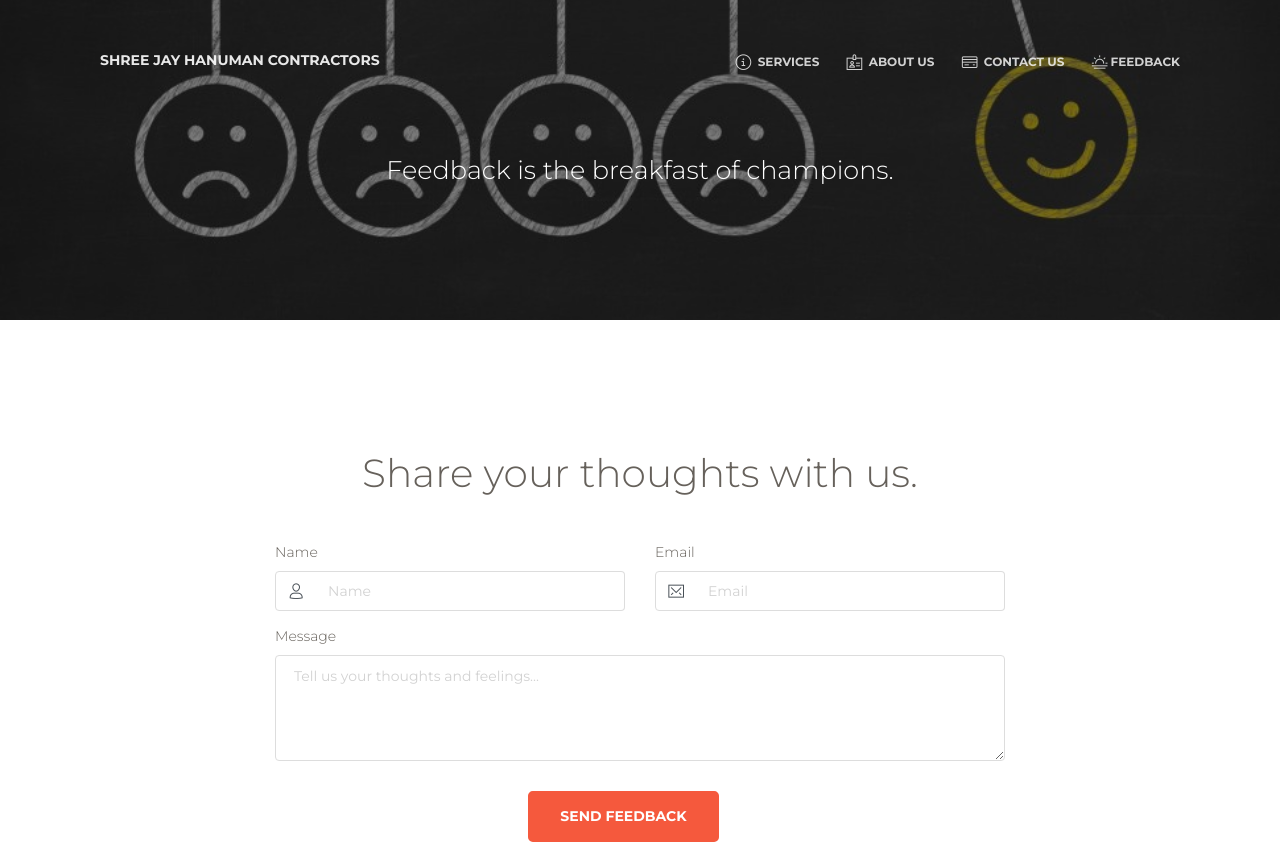
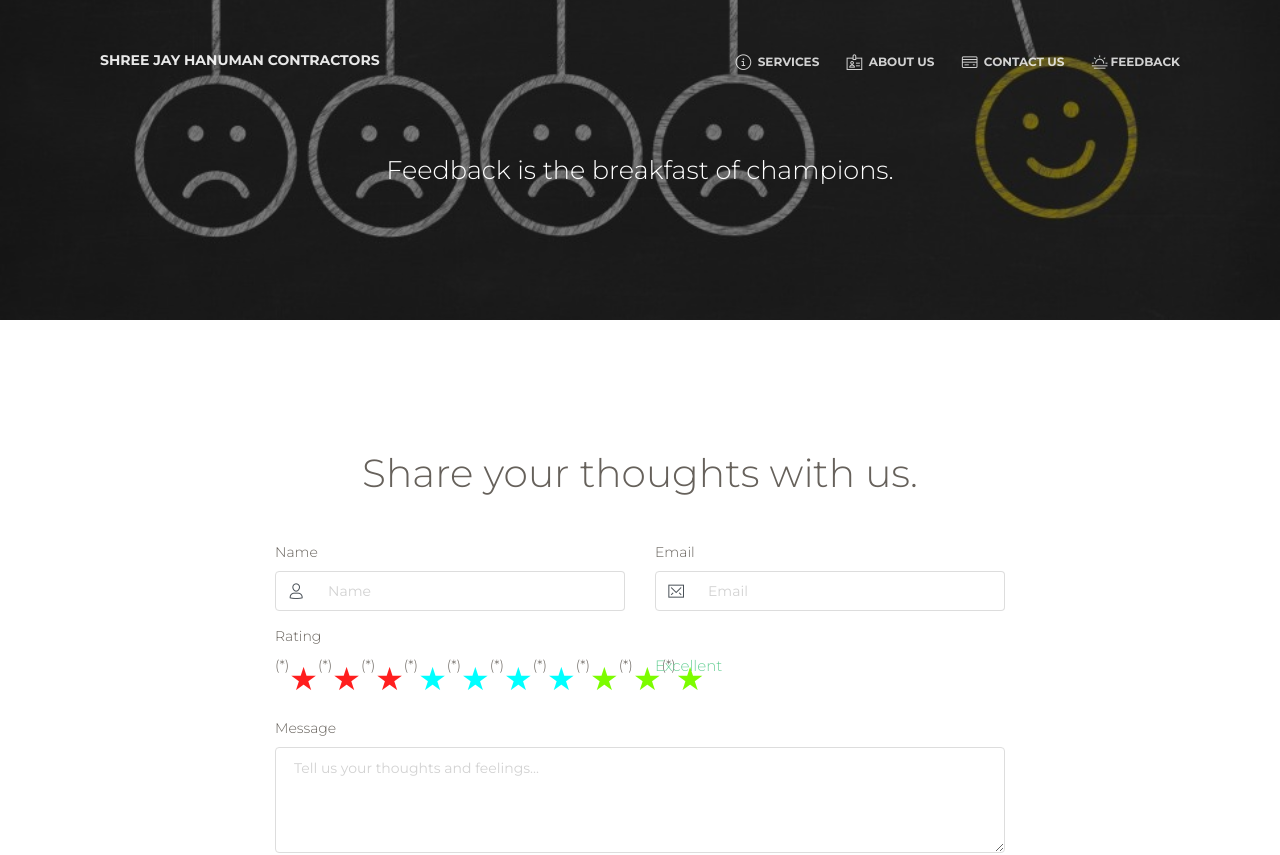
Before and after one commit to ManeKuldeep/shreejayhanumancontractors, an Angular app: page /feedback in a window 1280 px wide. Shown: the top 855 px of the page. Built offline with nearby package versions, Linux system fonts and the light colour scheme.

Commit message:
feedback form design ready

```diff
--- a/src/app/feedback/feedback.component.css
+++ b/src/app/feedback/feedback.component.css
@@ -0,0 +1,16 @@
+.star {
+    font-size: 2rem;
+    color: #b0c4de;
+  }
+  .filled {
+    color: #f7f7f8;
+  }
+  .filled.bad {
+    color: #ff1e1e;
+  }
+  .filled.excellent {
+      color: lawngreen;
+  }
+  .filled.good {
+      color: cyan;
+  }
--- a/src/app/feedback/feedback.component.html
+++ b/src/app/feedback/feedback.component.html
@@ -1,5 +1,6 @@
 <div class="wrapper">
-    <div class="page-header page-header-xs" data-parallax="true" style="background-image: url('./assets/img/feedback.jpg');">
+    <div class="page-header page-header-xs" data-parallax="true"
+        style="background-image: url('./assets/img/feedback.jpg');">
         <div class="filter"></div>
         <div class="container">
             <div class="motto text-center">
@@ -14,7 +15,7 @@
             <div class="row">
                 <div class="col-md-8 mr-auto ml-auto">
                     <h2 class="text-center">Share your thoughts with us.</h2>
-                <form class="contact-form">
+                    <form class="contact-form" [formGroup]="feedbackForm">
                         <div class="row">
                             <div class="col-md-6">
                                 <label>Name</label>
@@ -22,24 +23,46 @@
                                     <div class="input-group-prepend">
                                         <span class="input-group-text"><i class="nc-icon nc-single-02"></i></span>
                                     </div>
-                                <input type="text" class="form-control" placeholder="Name" (focus)="focus=true" (blur)="focus=false" >
+                                    <input type="text" class="form-control" formControlName="name" placeholder="Name"
+                                        (focus)="focus=true" (blur)="focus=false">
                                 </div>
                             </div>
                             <div class="col-md-6">
                                 <label>Email</label>
                                 <div class="input-group" [ngClass]="{'input-group-focus':focus1===true}">
                                     <div class="input-group-prepend">
-                                  <span class="input-group-text">  <i class="nc-icon nc-email-85"></i></span>
+                                        <span class="input-group-text"> <i class="nc-icon nc-email-85"></i></span>
                                     </div>
-                                <input type="text" class="form-control" placeholder="Email" (focus)="focus1=true" (blur)="focus1=false" >
+                                    <input type="text" class="form-control" formControlName="email" placeholder="Email"
+                                        (focus)="focus1=true" (blur)="focus1=false">
                                 </div>
                             </div>
                         </div>
+                        <label>Rating</label>
+                        <div class="row">
+                            <div class="col-md-6">
+                                <ngb-rating [(rate)]="feedbackForm?.value.rating" formControlName="rating">
+                                    <ng-template let-fill="fill" let-index="index">
+                                        <span class="star" [class.filled]="fill === 100" [class.bad]="index < 3"
+                                            [class.good]="index >= 3 && index <7"
+                                            [class.excellent]="index >= 7">&#9733;</span>
+                                    </ng-template>
+                                </ngb-rating>
+                            </div>
+                            <div class="col-md-6">
+                                <p class="text-success" *ngIf="feedbackForm?.value.rating >= 7">Excellent</p>
+                                <p class="text-info"
+                                    *ngIf="feedbackForm?.value.rating < 7 && feedbackForm?.value.rating >= 4">Good</p>
+                                <p class="text-danger" *ngIf="feedbackForm?.value.rating < 4">Bad</p>
+                            </div>
+                        </div>
                         <label>Message</label>
-                    <textarea class="form-control" rows="4" placeholder="Tell us your thoughts and feelings..."></textarea>
+                        <textarea class="form-control" formControlName="message" rows="4"
+                            placeholder="Tell us your thoughts and feelings..."></textarea>
                         <div class="row">
                             <div class="col-md-4 mr-auto ml-auto">
-                            <button class="btn btn-danger btn-lg btn-fill" (click)="sendFeedback()">Send Feedback</button>
+                                <button class="btn btn-danger btn-lg btn-fill" (click)="sendFeedback()">Send
+                                    Feedback</button>
                             </div>
                         </div>
                     </form>
--- a/src/app/feedback/feedback.component.ts
+++ b/src/app/feedback/feedback.component.ts
@@ -1,4 +1,5 @@
 import { Component, OnInit } from '@angular/core';
+import { FormGroup, FormControl } from '@angular/forms';
 
 @Component({
   selector: 'app-feedback',
@@ -8,9 +9,17 @@ import { Component, OnInit } from '@angular/core';
 export class FeedbackComponent implements OnInit {
 
   constructor() { }
-
-  ngOnInit(): void {
+  feedbackForm: FormGroup;
+  ngOnInit() {
+    this.feedbackForm = new FormGroup({
+      name: new FormControl(''),
+      email: new FormControl(''),
+      rating: new FormControl(10),
+      message: new FormControl('')
+    });
   }
   sendFeedback(){
+    console.log(">>>>>>>",this.feedbackForm.value);
+
   }
 }
```
Also changed, not shown: src/app/app.module.ts (+14 -9 lines). Lines whose indentation alone changed are shown as unchanged.
